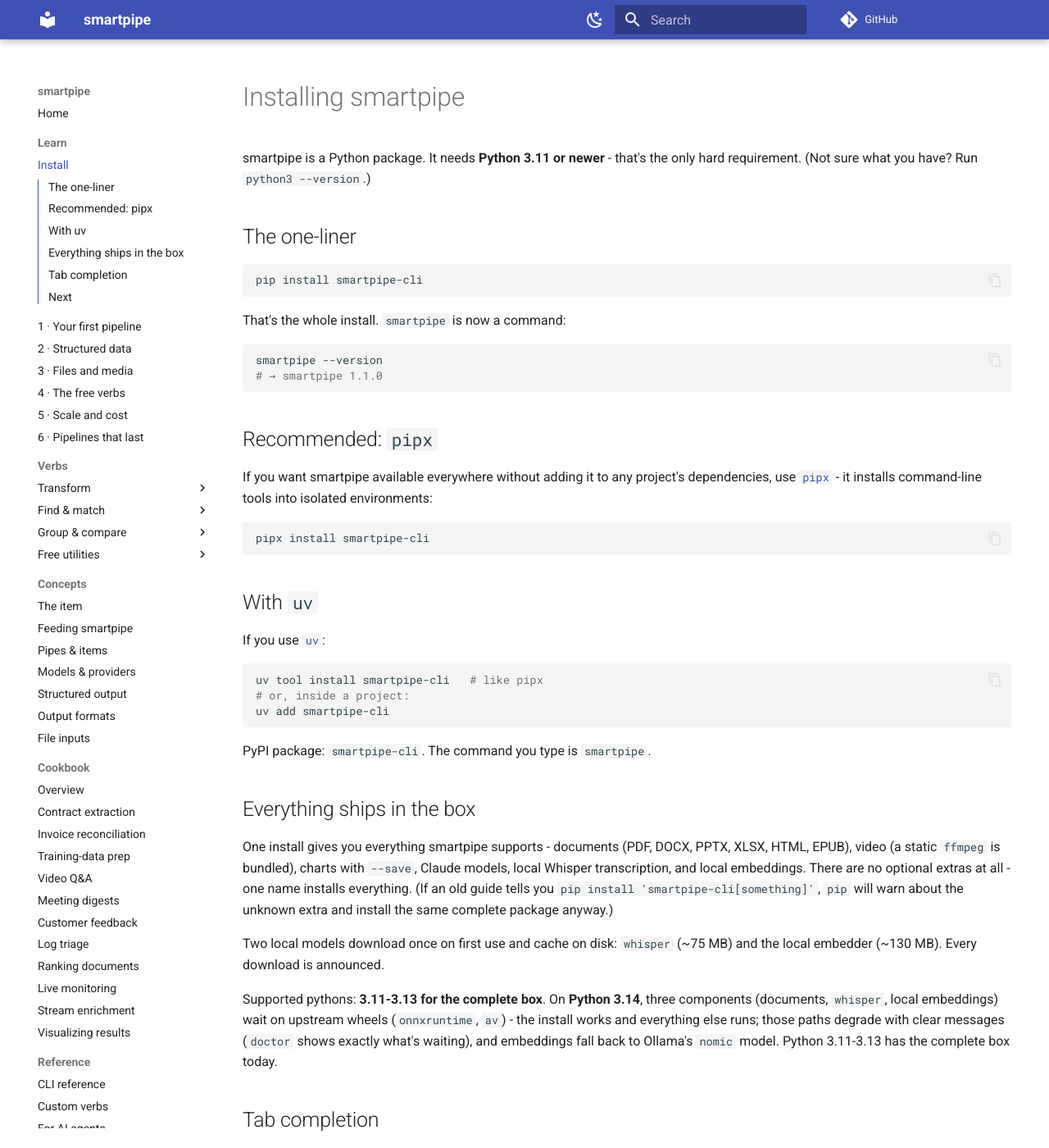
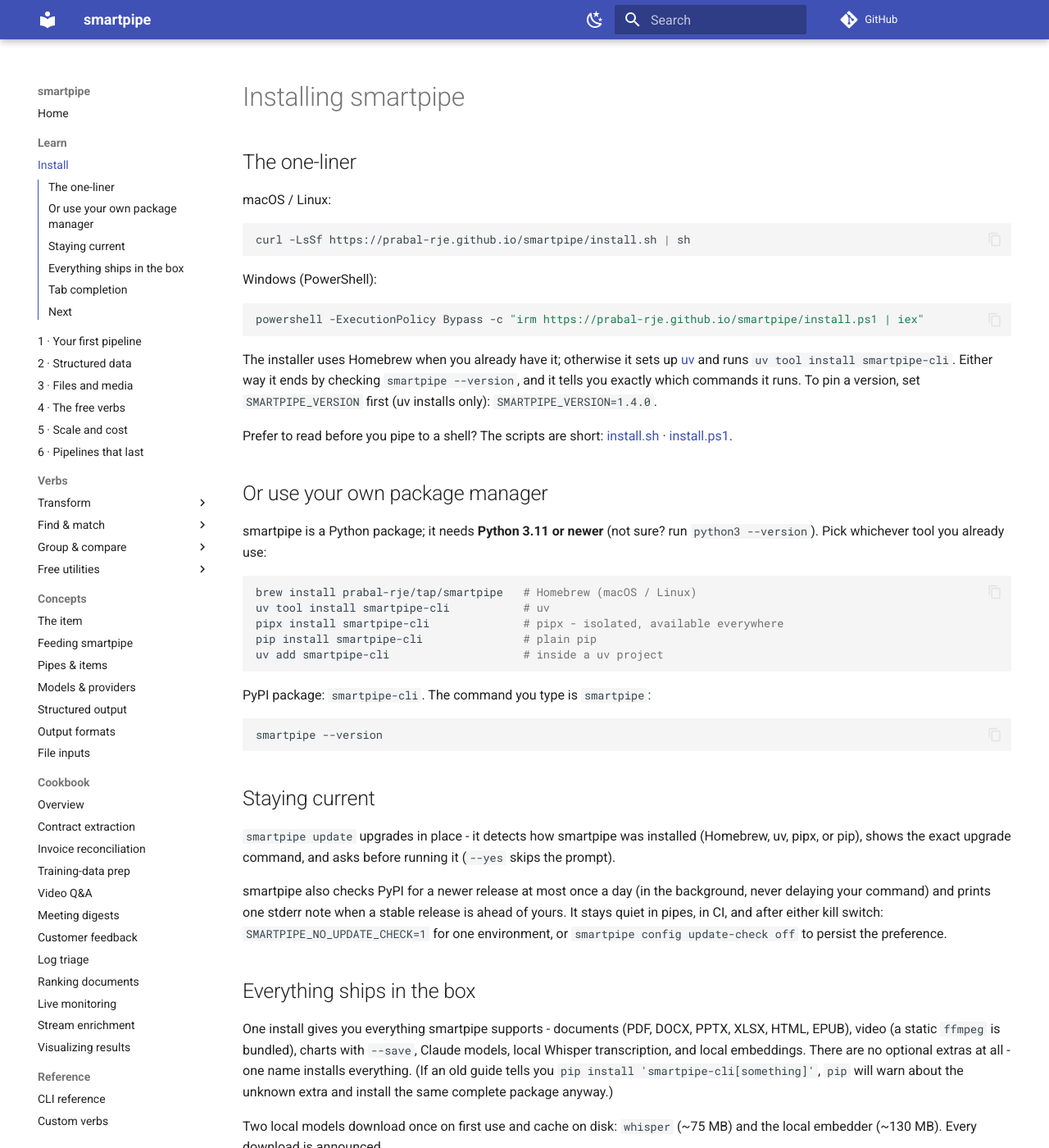
Before and after one commit to prabal-rje/smartpipe, an MkDocs documentation site: the page built from docs/install.md, in a window 1280 px wide and 1400 px high. Shown: the whole window at 82% size. Built offline with MkDocs 1.6.1 and Material for MkDocs 9.7.7, drawn with Linux system fonts in a browser that asks for light colours; comment, search, counter and statistics services are not loaded.

Commit message:
feat(packaging): one-line installers, published at the docs-site root
packaging/install/install.sh (POSIX sh, set -eu): brew when present,
otherwise bootstrap uv and 'uv tool install smartpipe-cli';
SMARTPIPE_VERSION pins uv installs (brew notes the pin doesn't apply);
ends with a loud 'smartpipe --version' verify and a PATH hint. install.ps1
is the direct Windows analog. docs.yml copies both into the Pages site
root (the demo-mp4 pattern), so the one-liners never change across
releases:

  curl -LsSf https://prabal-rje.github.io/smartpipe/install.sh | sh
  powershell -ExecutionPolicy Bypass -c "irm https://prabal-rje.github.io/smartpipe/install.ps1 | iex"

README + docs/install.md lead with the one-liners (brew/uv/pipx/pip stay
as explicit alternatives; docs/install.md documents 'smartpipe update' and
both update-check kill switches). RELEASING.md gains the rule that install
surfaces stay version-agnostic or carry their own bump automation. The sh
branch logic is smoke-tested offline against fake tools (POSIX-only,
skipped on Windows).

````diff
--- a/docs/install.md
+++ b/docs/install.md
@@ -1,42 +1,59 @@
 # Installing smartpipe
-
-smartpipe is a Python package. It needs **Python 3.11 or newer** - that's the only
-hard requirement. (Not sure what you have? Run `python3 --version`.)
 
 ## The one-liner
 
+macOS / Linux:
+
 ```bash
-pip install smartpipe-cli
+curl -LsSf https://prabal-rje.github.io/smartpipe/install.sh | sh
 ```
 
-That's the whole install. `smartpipe` is now a command:
+Windows (PowerShell):
+
+```powershell
+powershell -ExecutionPolicy Bypass -c "irm https://prabal-rje.github.io/smartpipe/install.ps1 | iex"
+```
+
+The installer uses Homebrew when you already have it; otherwise it sets up
+[uv](https://docs.astral.sh/uv) and runs `uv tool install smartpipe-cli`.
+Either way it ends by checking `smartpipe --version`, and it tells you
+exactly which commands it runs. To pin a version, set `SMARTPIPE_VERSION`
+first (uv installs only): `SMARTPIPE_VERSION=1.4.0`.
+
+Prefer to read before you pipe to a shell? The scripts are short:
+[install.sh](https://prabal-rje.github.io/smartpipe/install.sh) ·
+[install.ps1](https://prabal-rje.github.io/smartpipe/install.ps1).
+
+## Or use your own package manager
+
+smartpipe is a Python package; it needs **Python 3.11 or newer** (not sure?
+run `python3 --version`). Pick whichever tool you already use:
+
+```bash
+brew install prabal-rje/tap/smartpipe   # Homebrew (macOS / Linux)
+uv tool install smartpipe-cli           # uv
+pipx install smartpipe-cli              # pipx - isolated, available everywhere
+pip install smartpipe-cli               # plain pip
+uv add smartpipe-cli                    # inside a uv project
+```
+
+PyPI package: `smartpipe-cli`. The command you type is `smartpipe`:
 
 ```bash
 smartpipe --version
-# → smartpipe 1.1.0
 ```
 
-## Recommended: `pipx`
+## Staying current
 
-If you want smartpipe available everywhere without adding it to any project's
-dependencies, use [`pipx`](https://pipx.pypa.io) - it installs command-line tools
-into isolated environments:
+`smartpipe update` upgrades in place - it detects how smartpipe was installed
+(Homebrew, uv, pipx, or pip), shows the exact upgrade command, and asks
+before running it (`--yes` skips the prompt).
 
-```bash
-pipx install smartpipe-cli
-```
-
-## With `uv`
-
-If you use [`uv`](https://docs.astral.sh/uv):
-
-```bash
-uv tool install smartpipe-cli   # like pipx
-# or, inside a project:
-uv add smartpipe-cli
-```
-
-PyPI package: `smartpipe-cli`. The command you type is `smartpipe`.
+smartpipe also checks PyPI for a newer release at most once a day (in the
+background, never delaying your command) and prints one stderr note when a
+stable release is ahead of yours. It stays quiet in pipes, in CI, and after
+either kill switch: `SMARTPIPE_NO_UPDATE_CHECK=1` for one environment, or
+`smartpipe config update-check off` to persist the preference.
 
 ## Everything ships in the box
 
````
Also changed, not shown: README.md (+21 -2 lines), RELEASING.md (+11 -0 lines), 4 other files.
